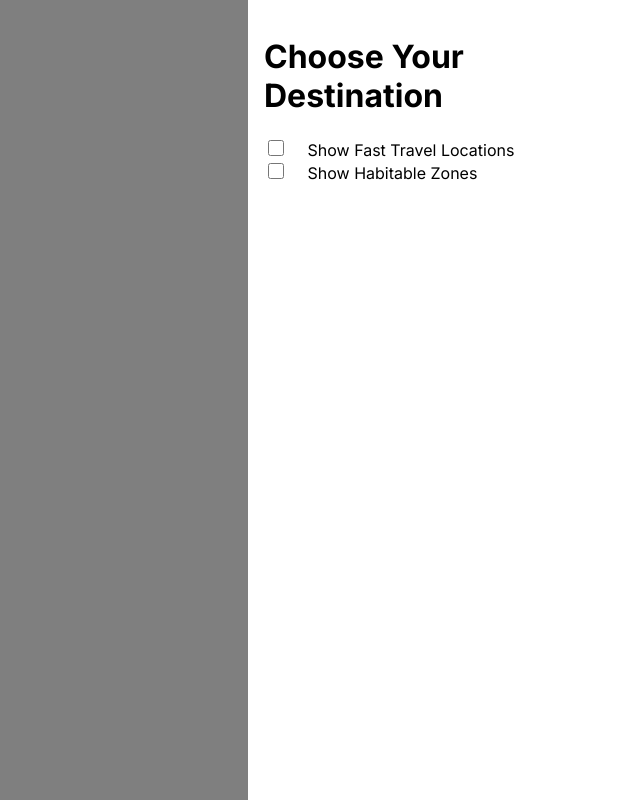
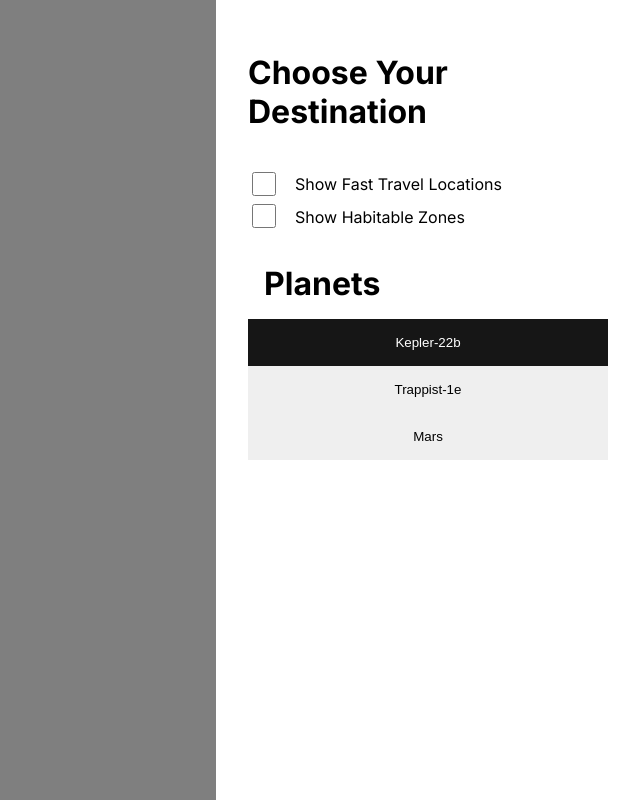
Before and after one commit to NASA-7-04/TerraNova-, a React (Create React App) app: page / in a window 1280 px wide. Shown: the whole page, without its empty margins (640-1280 px from the left). Built offline with nearby package versions, Linux system fonts and the light colour scheme; a web font is replaced by a local one.

Commit message:
Update UI

```diff
--- a/src/assets/css/index.css
+++ b/src/assets/css/index.css
@@ -7,6 +7,14 @@ body {
   -moz-osx-font-smoothing: grayscale;
 }
 
+.button {
+  margin: 0;
+  font-family: -apple-system, BlinkMacSystemFont, 'Segoe UI', 'Roboto', 'Oxygen',
+    'Ubuntu', 'Cantarell', 'Fira Sans', 'Droid Sans', 'Helvetica Neue',
+    sans-serif;
+    justify-content: start;
+}
+
 code {
   font-family: source-code-pro, Menlo, Monaco, Consolas, 'Courier New',
     monospace;
--- a/src/components/home/Welcome.js
+++ b/src/components/home/Welcome.js
@@ -1,4 +1,4 @@
-import { CheckboxButton } from "../miscellaneous/Buttons";
+import { CheckboxButton, CheckboxButtonWithDescription } from "../miscellaneous/Buttons";
 
 
 
@@ -20,23 +20,74 @@ const WelcomeWindow = () => {
                 position: "fixed",
                 minWidth: "360px",
                 maxWidth: "480px",
-                padding: "1rem",
+                padding: "2rem",
                 right: "0%",
-                gap: "1em",
+                display: "flex",
+                flexDirection: "column",
+                gap: "1rem",
             }}>
                 <div style={{
                 }}>
-                    <h1 style={{
-                    }}>Choose Your Destination</h1>
+                    <h1 style={{}}>Choose Your Destination</h1>
                 </div>
 
                 <div style={{
+                    display: "flex",
+                    flexDirection: "column",
+                    gap: "0.1rem",
                 }}>
-                    <div>
-                        <CheckboxButton /> <span>Show Fast Travel Locations</span>
+                    <CheckboxButtonWithDescription
+                        description={"Show Fast Travel Locations"}
+                    />
+                    <CheckboxButtonWithDescription
+                        description={"Show Habitable Zones"}
+                    />
+                </div>
+
+                <div style={{
+                    display: "flex",
+                    flexDirection: "column",
+                }}>
+                    <div style={{
+                        backgroundColor: "rgba(1,1,1,0)",
+                        padding: "1rem",
+                    }}>
+
+                        <h1 style={{color : "black", margin : 0}}>Planets</h1>
                     </div>
-                    <div>
-                        <CheckboxButton /> <span>Show Habitable Zones</span>
+                    <div style={{
+                        backgroundColor: "rgba(1, 1, 1, 0.02)",
+                        width: "100%",
+                        display: "flex",
+                        flexDirection: "column",
+                    }}>
+                        <button style={{
+                            borderBottom: "0.1rem solid rgba(196, 196, 196, 1)",
+                            padding: "1rem",
+                            backgroundColor: "rgba(22, 22, 22, 1)",
+                            border: "none",
+                            textDecoration: "none",
+                        }}>
+                            <a style={{color : "white", margin : 0}}>Kepler-22b</a>
+                        </button>
+
+                        <button style={{
+                            borderBottom: "0.1rem solid rgba(196, 196, 196, 1)",
+                            padding: "1rem",
+                            border: "none",
+                            textDecoration: "none",
+                        }}>
+                            <a style={{color : "black", margin : 0}}>Trappist-1e</a>
+                        </button>
+
+                        <button style={{
+                            borderBottom: "0.1rem solid rgba(196, 196, 196, 1)",
+                            padding: "1rem",
+                            border: "none",
+                            textDecoration: "none",
+                        }}>
+                            <a style={{color : "black", margin : 0}}>Mars</a>
+                        </button>
                     </div>
                 </div>
             </div>
--- a/src/components/miscellaneous/Buttons.js
+++ b/src/components/miscellaneous/Buttons.js
@@ -8,7 +8,11 @@ export const RadioButton = ({ label, name, value, checked, onChange }) => (
             value={value}
             checked={checked}
             onChange={onChange}
-            style={{ marginRight: '0.5rem' }}
+            style={{
+                marginRight: '0.5rem',
+                width : "1.5rem",
+                height : "1.5rem"
+             }}
         />
         {label}
     </label>
@@ -23,10 +27,20 @@ export const CheckboxButton = ({ label, name, value, checked, onChange }) => (
             checked={checked}
             onChange={onChange}
             style={{
-                width : "1rem",
-                height : "1rem"
+                width : "1.5rem",
+                height : "1.5rem"
              }}
         />
         {label}
     </label>
 );
+
+export const CheckboxButtonWithDescription = ({ label, description, name, value, checked, onChange }) => (
+    <div style = {{
+        display : "flex",
+        alignItems : "center",
+    }}>
+        <CheckboxButton label={label} name={name} value={value} checked={checked} onChange={onChange} />
+        <span>{description}</span>
+    </div>
+);
```
